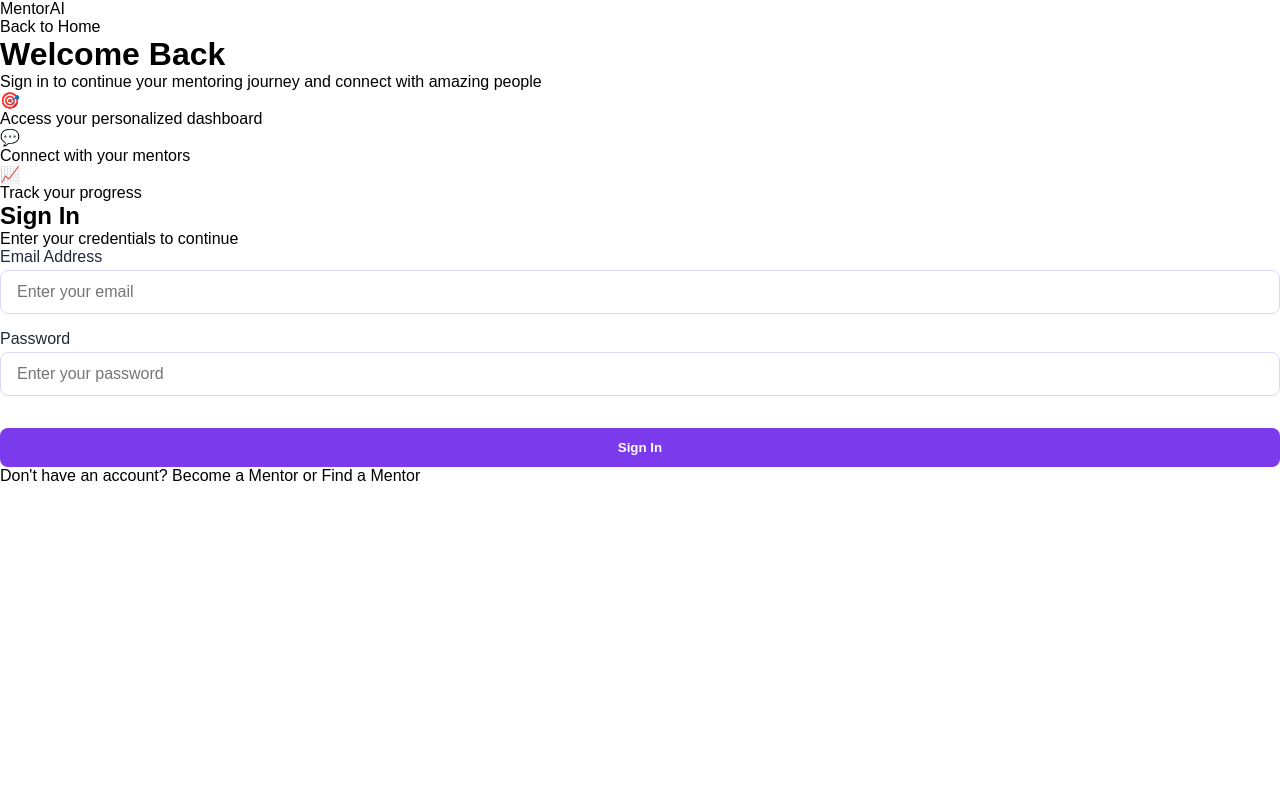
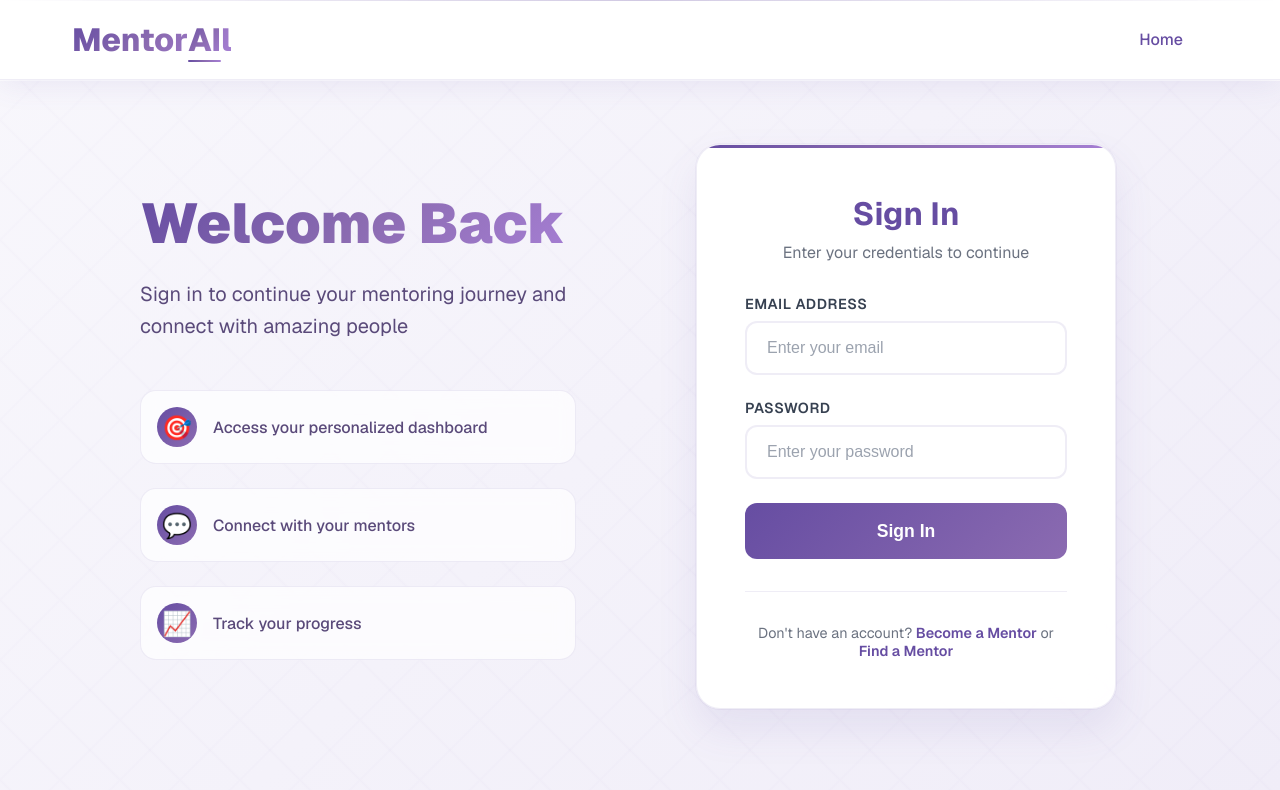
Before and after one commit to MentorAllIT/MVP, a Next.js app: page /signin in a window 1280 px wide. Shown: the top 790 px of the page. Built offline with nearby package versions, Linux system fonts and the light colour scheme.

Commit message:
Added create account at homepage

```diff
--- a/src/app/page.module.css
+++ b/src/app/page.module.css
@@ -93,6 +93,7 @@
 .nav {
   display: flex;
   gap: 1rem;
+  align-items: center;
 }
 
 .navLink {
@@ -105,6 +106,21 @@
   font-weight: 500;
   position: relative;
   overflow: hidden;
+  white-space: nowrap;
+}
+
+.navLink:first-child {
+  background: rgba(102, 77, 162, 0.08);
+  border-color: rgba(102, 77, 162, 0.2);
+  color: #664da2;
+  font-weight: 600;
+}
+
+.navLink:first-child:hover {
+  background: rgba(102, 77, 162, 0.15);
+  border-color: rgba(102, 77, 162, 0.3);
+  transform: translateY(-1px);
+  box-shadow: 0 4px 15px rgba(102, 77, 162, 0.2);
 }
 
 .navLink::before {
--- a/src/app/page.tsx
+++ b/src/app/page.tsx
@@ -8,7 +8,7 @@ export default function Home() {
         <div className={styles.headerContent}>
           <h1 className={styles.logo}>Mentor<span className={styles.aiHighlight}>AI</span>l</h1>
           <nav className={styles.nav}>
-            <Link href="/dashboard" className={styles.navLink}>Dashboard</Link>
+            <Link href="/mentor/signup" className={styles.navLink}>Create Account</Link>
             <Link href="/signin" className={styles.navLink}>Sign In</Link>
           </nav>
         </div>
--- a/src/app/signin/page.tsx
+++ b/src/app/signin/page.tsx
@@ -49,10 +49,10 @@ export default function SignInPage() {
       <header className={styles.header}>
         <div className={styles.headerContent}>
           <Link href="/" className={styles.logo}>
-            Mentor<span className={styles.aiHighlight}>AI</span>
+            Mentor<span className={styles.aiHighlight}>AI</span>l
           </Link>
           <nav className={styles.nav}>
-            <Link href="/" className={styles.navLink}>Back to Home</Link>
+            <Link href="/" className={styles.navLink}>Home</Link>
           </nav>
         </div>
       </header>
--- a/src/app/signin/signin.module.css
+++ b/src/app/signin/signin.module.css
@@ -1,21 +1,448 @@
-@import "../[role]/signup/signup.module.css";
+.page {
+  min-height: 100vh;
+  font-family: var(--font-geist-sans);
+  background:
+    linear-gradient(135deg, #f8f7fc 0%, #f0edf8 100%),
+    radial-gradient(circle at 20% 80%, rgba(102, 77, 162, 0.03) 0%, transparent 50%),
+    radial-gradient(circle at 80% 20%, rgba(139, 107, 177, 0.03) 0%, transparent 50%);
+  color: #2d1b69;
+  position: relative;
+  overflow-x: hidden;
+}
 
-/* shared card layout */
-.wrapper  { composes: wrapper  from "../[role]/signup/signup.module.css"; }
-.card     { composes: card     from "../[role]/signup/signup.module.css"; }
-.title    { composes: title    from "../[role]/signup/signup.module.css"; }
-.subtitle { composes: subtitle from "../[role]/signup/signup.module.css"; }
+.page::before {
+  content: '';
+  position: absolute;
+  top: 0;
+  left: 0;
+  right: 0;
+  bottom: 0;
+  background-image:
+    linear-gradient(45deg, transparent 48%, rgba(102, 77, 162, 0.02) 50%, transparent 52%),
+    linear-gradient(-45deg, transparent 48%, rgba(139, 107, 177, 0.02) 50%, transparent 52%);
+  background-size: 60px 60px;
+  pointer-events: none;
+  z-index: 1;
+}
 
-/* form elements */
-.form  { composes: form  from "../[role]/signup/signup.module.css"; }
-.label { composes: label from "../[role]/signup/signup.module.css"; }
-.input { composes: input from "../[role]/signup/signup.module.css"; }
+.header {
+  background: rgba(255, 255, 255, 0.95);
+  backdrop-filter: blur(20px);
+  border-bottom: 1px solid rgba(102, 77, 162, 0.1);
+  padding: 1rem 0;
+  position: sticky;
+  top: 0;
+  z-index: 100;
+  box-shadow:
+    0 4px 30px rgba(102, 77, 162, 0.1),
+    0 1px 0 rgba(255, 255, 255, 0.8);
+  position: relative;
+  z-index: 10;
+}
 
-.button      { composes: button from "../[role]/signup/signup.module.css"; }
-.button:hover { background: #6d28d9; } /* darker purple on hover */
+.header::before {
+  content: '';
+  position: absolute;
+  top: 0;
+  left: 0;
+  right: 0;
+  height: 1px;
+  background: linear-gradient(90deg, transparent, rgba(102, 77, 162, 0.3), transparent);
+}
+
+.headerContent {
+  max-width: 1200px;
+  margin: 0 auto;
+  padding: 0 2rem;
+  display: flex;
+  justify-content: space-between;
+  align-items: center;
+}
+
+.logo {
+  font-size: 2rem;
+  font-weight: 800;
+  margin: 0;
+  background: linear-gradient(135deg, #664da2, #8b6bb1, #a67fd4);
+  -webkit-background-clip: text;
+  -webkit-text-fill-color: transparent;
+  background-clip: text;
+  position: relative;
+  text-decoration: none;
+}
+
+.aiHighlight {
+  position: relative;
+  display: inline-block;
+  background: linear-gradient(135deg, #664da2, #8b6bb1, #a67fd4);
+  -webkit-background-clip: text;
+  -webkit-text-fill-color: transparent;
+  background-clip: text;
+}
+
+.aiHighlight::after {
+  content: '';
+  position: absolute;
+  bottom: -2px;
+  left: 0;
+  right: 0;
+  height: 2px;
+  background: linear-gradient(90deg, #664da2, #8b6bb1, #a67fd4);
+  border-radius: 1px;
+}
+
+.nav {
+  display: flex;
+  gap: 1rem;
+}
+
+.navLink {
+  color: #664da2;
+  text-decoration: none;
+  padding: 0.75rem 1.5rem;
+  border-radius: 12px;
+  transition: all 0.3s cubic-bezier(0.4, 0, 0.2, 1);
+  border: 1px solid transparent;
+  font-weight: 500;
+  position: relative;
+  overflow: hidden;
+}
+
+.navLink::before {
+  content: '';
+  position: absolute;
+  top: 0;
+  left: -100%;
+  width: 100%;
+  height: 100%;
+  background: linear-gradient(90deg, transparent, rgba(102, 77, 162, 0.1), transparent);
+  transition: left 0.5s ease;
+}
+
+.navLink:hover::before {
+  left: 100%;
+}
+
+.navLink:hover {
+  background: rgba(102, 77, 162, 0.08);
+  border-color: rgba(102, 77, 162, 0.2);
+  transform: translateY(-1px);
+  box-shadow: 0 4px 15px rgba(102, 77, 162, 0.15);
+}
+
+.main {
+  max-width: 1200px;
+  margin: 0 auto;
+  padding: 4rem 2rem;
+  position: relative;
+  z-index: 2;
+}
+
+.container {
+  width: 100%;
+}
+
+.content {
+  display: grid;
+  grid-template-columns: 1fr 1fr;
+  gap: 4rem;
+  align-items: center;
+  max-width: 1000px;
+  margin: 0 auto;
+}
+
+.textSection {
+  padding-right: 2rem;
+}
+
+.welcomeTitle {
+  font-size: 3.5rem;
+  font-weight: 900;
+  margin: 0 0 1.5rem 0;
+  background: linear-gradient(135deg, #664da2, #8b6bb1, #a67fd4);
+  -webkit-background-clip: text;
+  -webkit-text-fill-color: transparent;
+  background-clip: text;
+  line-height: 1.1;
+  position: relative;
+}
+
+.welcomeSubtitle {
+  font-size: 1.25rem;
+  line-height: 1.6;
+  margin: 0 0 3rem 0;
+  color: #5a4a7a;
+}
+
+.features {
+  display: flex;
+  flex-direction: column;
+  gap: 1.5rem;
+}
+
+.feature {
+  display: flex;
+  align-items: center;
+  gap: 1rem;
+  padding: 1rem;
+  background: rgba(255, 255, 255, 0.7);
+  border-radius: 16px;
+  border: 1px solid rgba(102, 77, 162, 0.1);
+  backdrop-filter: blur(10px);
+  transition: all 0.3s ease;
+}
+
+.feature:hover {
+  transform: translateX(8px);
+  background: rgba(255, 255, 255, 0.9);
+  border-color: rgba(102, 77, 162, 0.2);
+  box-shadow: 0 8px 25px rgba(102, 77, 162, 0.1);
+}
+
+.featureIcon {
+  font-size: 1.5rem;
+  width: 40px;
+  height: 40px;
+  display: flex;
+  align-items: center;
+  justify-content: center;
+  background: linear-gradient(135deg, #664da2, #8b6bb1);
+  border-radius: 50%;
+  color: white;
+  font-weight: bold;
+}
+
+.feature span {
+  font-weight: 500;
+  color: #5a4a7a;
+}
+
+.formSection {
+  display: flex;
+  justify-content: center;
+}
+
+.formCard {
+  background: rgba(255, 255, 255, 0.95);
+  backdrop-filter: blur(20px);
+  border: 1px solid rgba(102, 77, 162, 0.1);
+  border-radius: 24px;
+  padding: 3rem;
+  width: 100%;
+  max-width: 420px;
+  box-shadow:
+    0 20px 40px rgba(102, 77, 162, 0.1),
+    0 0 0 1px rgba(102, 77, 162, 0.05);
+  position: relative;
+  overflow: hidden;
+}
+
+.formCard::before {
+  content: '';
+  position: absolute;
+  top: 0;
+  left: 0;
+  right: 0;
+  height: 3px;
+  background: linear-gradient(90deg, #664da2, #8b6bb1, #a67fd4);
+}
+
+.formTitle {
+  font-size: 2rem;
+  font-weight: 700;
+  margin: 0 0 0.5rem 0;
+  color: #664da2;
+  text-align: center;
+}
+
+.formSubtitle {
+  font-size: 1rem;
+  color: #6b7280;
+  margin: 0 0 2rem 0;
+  text-align: center;
+}
+
+.form {
+  display: flex;
+  flex-direction: column;
+  gap: 1.5rem;
+}
+
+.inputGroup {
+  display: flex;
+  flex-direction: column;
+}
+
+.label {
+  display: flex;
+  flex-direction: column;
+  gap: 0.5rem;
+}
+
+.labelText {
+  font-weight: 600;
+  color: #374151;
+  font-size: 0.9rem;
+  text-transform: uppercase;
+  letter-spacing: 0.5px;
+}
+
+.input {
+  padding: 1rem 1.25rem;
+  border: 2px solid rgba(102, 77, 162, 0.1);
+  border-radius: 12px;
+  font-size: 1rem;
+  transition: all 0.3s cubic-bezier(0.4, 0, 0.2, 1);
+  background: rgba(255, 255, 255, 0.8);
+  backdrop-filter: blur(10px);
+}
+
+.input:focus {
+  outline: none;
+  border-color: #664da2;
+  background: white;
+  box-shadow: 0 0 0 4px rgba(102, 77, 162, 0.1);
+  transform: translateY(-1px);
+}
+
+.input::placeholder {
+  color: #9ca3af;
+}
+
+.button {
+  background: linear-gradient(135deg, #664da2, #8b6bb1);
+  color: white;
+  padding: 1rem 1.5rem;
+  border: none;
+  border-radius: 12px;
+  font-weight: 600;
+  font-size: 1.1rem;
+  cursor: pointer;
+  transition: all 0.3s cubic-bezier(0.4, 0, 0.2, 1);
+  position: relative;
+  overflow: hidden;
+  min-height: 56px;
+}
+
+.button::before {
+  content: '';
+  position: absolute;
+  top: 0;
+  left: -100%;
+  width: 100%;
+  height: 100%;
+  background: linear-gradient(90deg, transparent, rgba(255, 255, 255, 0.2), transparent);
+  transition: left 0.5s ease;
+}
+
+.button:hover::before {
+  left: 100%;
+}
+
+.button:hover {
+  transform: translateY(-2px);
+  box-shadow: 0 15px 35px rgba(102, 77, 162, 0.3);
+}
+
+.button:disabled {
+  background: #a78bfa;
+  cursor: not-allowed;
+  transform: none;
+  box-shadow: none;
+}
+
+.buttonContent {
+  display: flex;
+  align-items: center;
+  justify-content: center;
+  gap: 0.5rem;
+}
+
+.spinner {
+  width: 20px;
+  height: 20px;
+  border: 2px solid rgba(255, 255, 255, 0.3);
+  border-top: 2px solid white;
+  border-radius: 50%;
+  animation: spin 1s linear infinite;
+}
+
+@keyframes spin {
+  0% { transform: rotate(0deg); }
+  100% { transform: rotate(360deg); }
+}
 
 .error {
   margin-top: 1rem;
-  color: #ef4444;   /* red-500 */
+  padding: 1rem 1.25rem;
+  border-left: 4px solid #ef4444;
+  background: rgba(239, 68, 68, 0.1);
+  color: #dc2626;
   font-weight: 500;
+  border-radius: 8px;
+  text-align: center;
 }
+
+.formFooter {
+  margin-top: 2rem;
+  text-align: center;
+  padding-top: 2rem;
+  border-top: 1px solid rgba(102, 77, 162, 0.1);
+}
+
+.formFooterText {
+  margin: 0;
+  color: #6b7280;
+  font-size: 0.9rem;
+}
+
+.formFooterLink {
+  color: #664da2;
+  text-decoration: none;
+  font-weight: 600;
+  transition: all 0.3s ease;
+  border-bottom: 1px solid transparent;
+}
+
+.formFooterLink:hover {
+  border-bottom-color: #664da2;
+  color: #8b6bb1;
+}
+
+@media (max-width: 768px) {
+  .content {
+    grid-template-columns: 1fr;
+    gap: 2rem;
+  }
+
+  .textSection {
+    padding-right: 0;
+    text-align: center;
+  }
+
+  .welcomeTitle {
+    font-size: 2.5rem;
+  }
+
+  .welcomeTitle::after {
+    left: 50%;
+    transform: translateX(-50%);
+  }
+
+  .feature:hover {
+    transform: translateY(-4px);
+  }
+
+  .main {
+    padding: 2rem 1rem;
+  }
+
+  .headerContent {
+    padding: 0 1rem;
+  }
+
+  .formCard {
+    padding: 2rem;
+    margin: 0 1rem;
+  }
+}
```
